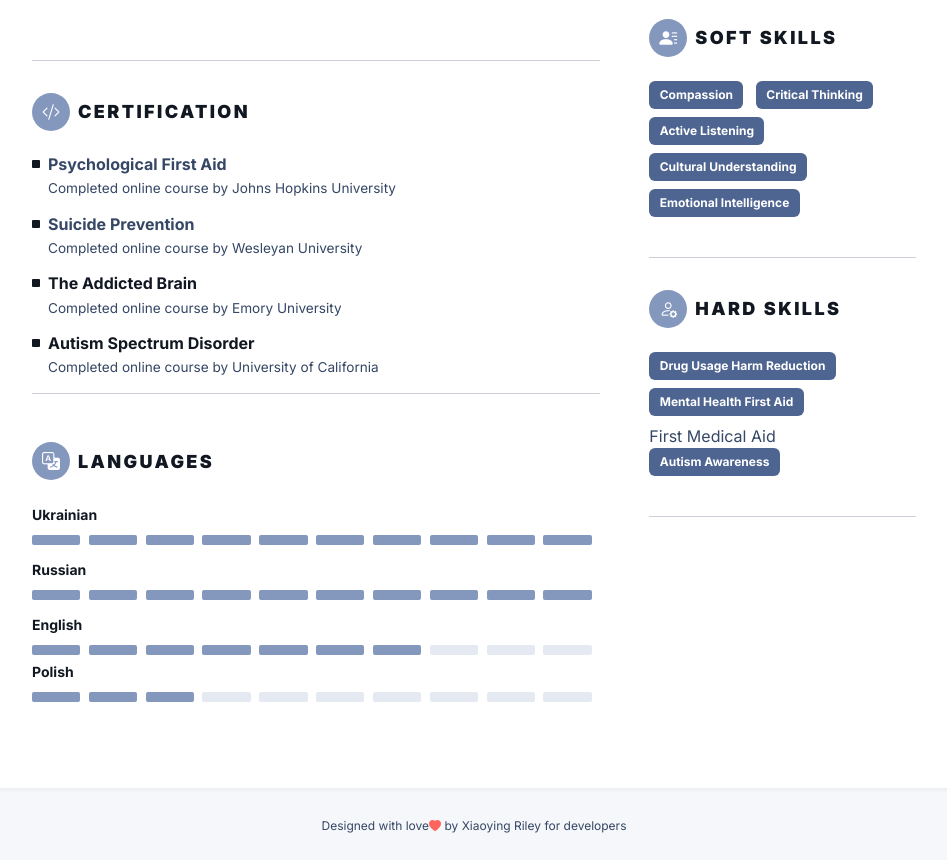
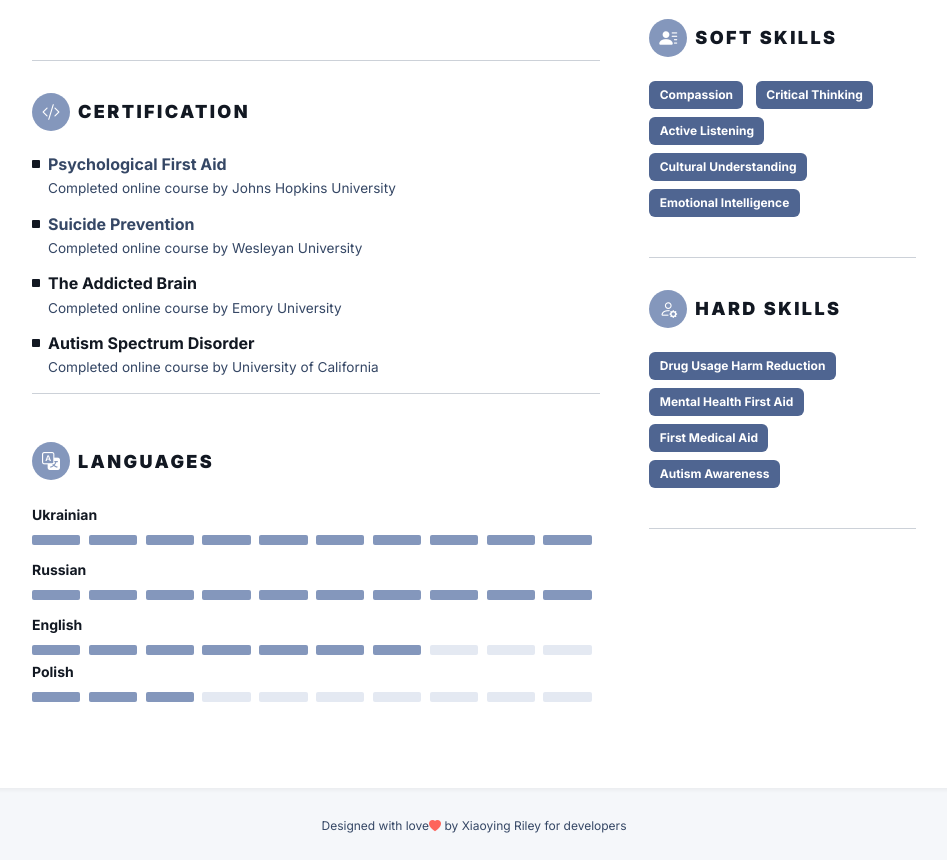
Before and after one commit to krisgushka/krisgushka.github.io, a plain HTML site: page index.html in a window 1280 px wide. Shown: the part 931-1791 px from the top of the page, without its empty margins (166-1113 px from the left). Drawn offline with nearby package versions, Linux system fonts and the light colour scheme.

Commit message:
qualification update

```diff
--- a/index.html
+++ b/index.html
@@ -247,7 +247,7 @@
 											<li class="list-inline-item"><span class="badge resume-skill-badge">Drug Usage Harm Reduction</span></li>
 											<li class="list-inline-item"><span class="badge resume-skill-badge">Mental Health First Aid</span></li>
 
-											<li class="list-inline-item"><span class="badge resume-skill-badge"></span>First Medical Aid</li>
+											<li class="list-inline-item"><span class="badge resume-skill-badge">First Medical Aid</span></li>
 											<li class="list-inline-item"><span class="badge resume-skill-badge">Autism Awareness</span></li>
 											<li class="list-inline-item"><span class="badge resume-skill-badge"></span></li>
 											<li class="list-inline-item"><span class="badge resume-skill-badge"></span></li>
```
